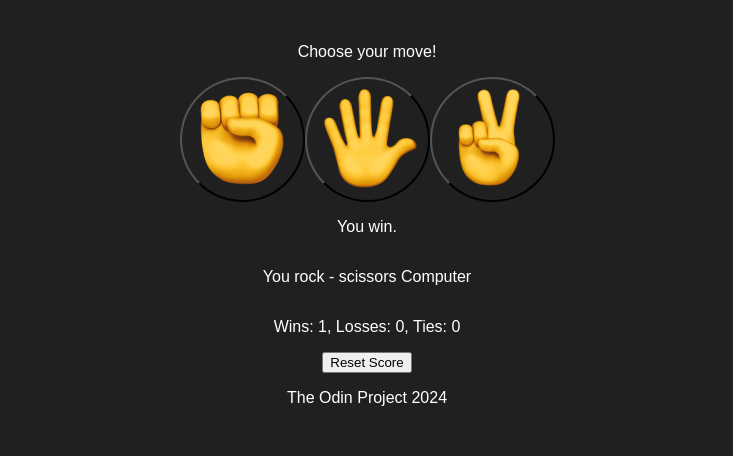
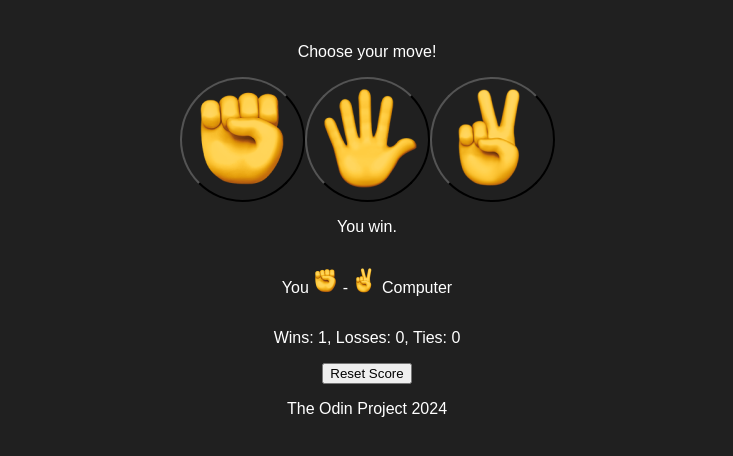
Before and after one commit to hamardikan/rock-paper-scissors, a plain HTML site: page index.html in a window 1280 px wide. Both pictures are taken after a click on the button 515 px from the left and 271 px from the top of the page. Shown: the part 132-588 px from the top of the page, without its empty margins (273-1006 px from the left). Drawn offline with Linux system fonts and the light colour scheme.

Commit message:
added icon on show moves

```diff
--- a/index.html
+++ b/index.html
@@ -35,6 +35,11 @@
                 flex-direction: row;
                 justify-content: space-evenly;
                 border: 0px 150px;
+            }
+
+            .smallImg {
+                width: 25px;
+                height: 25px;
             }
         </style>
     </head>
@@ -132,7 +137,8 @@
                 updateScoreElement();
 
                 document.querySelector('.js-result').innerHTML = result;
-                document.querySelector('.js-moves').innerHTML = `You ${playerMove} - ${computerMove} Computer`;
+                document.querySelector('.js-moves').innerHTML = `You <img class="smallImg" src="./images/${playerMove}-image.png"> -
+                 <img class="smallImg" src="./images/${computerMove}-image.png"> Computer`;
 
             }
 
```
